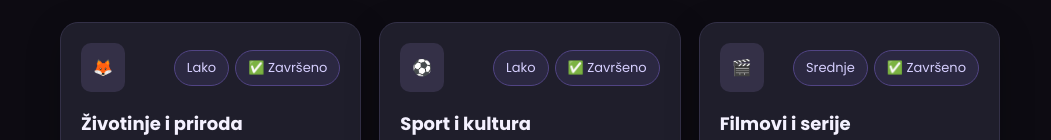
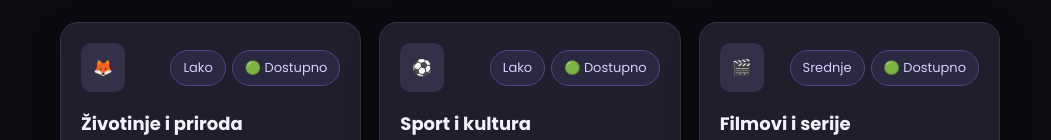
Before and after one commit to elab-development/klijentske-veb-tehnologije-i-skriptni-jezici-2025-26-2024-0201-veb-igrica-asocijacije, a React (Vite) app: page /levels in a window 1280 px wide. Shown: the part 345-485 px from the top of the page, without its empty margins (110-1161 px from the left). Built offline with nearby package versions, Linux system fonts and the light colour scheme.

Commit message:
Show completed levels from saved statistics

```diff
--- a/src/components/LevelCard.tsx
+++ b/src/components/LevelCard.tsx
@@ -4,6 +4,7 @@ import { ILevel } from '../models/Level';
 export default function LevelCard({ level }: { level: ILevel }) {
   const navigate = useNavigate();
   const locked = level.status === 'Zaključano';
+  const completed = level.status === 'Završeno';
   return (
     <article className={`level-card ${locked ? 'locked' : ''}`}>
       <div className="level-top">
@@ -12,12 +13,8 @@ export default function LevelCard({ level }: { level: ILevel }) {
           <span className={`tag ${level.difficulty.toLowerCase()}`}>
             {level.difficulty}
           </span>
-          <span className={`tag status`}>
-            {locked
-              ? '🔒 Zaključano'
-              : level.status === 'Završeno'
-                ? '✅ Završeno'
-                : '🟢 Dostupno'}
+          <span className="tag status">
+            {locked ? '🔒 Zaključano' : completed ? '✅ Završeno' : '🟢 Dostupno'}
           </span>
         </div>
       </div>
@@ -28,7 +25,7 @@ export default function LevelCard({ level }: { level: ILevel }) {
         <strong>{level.points}</strong>
         <span>poena</span>
         <Button disabled={locked} onClick={() => navigate(`/game/${level.id}`)}>
-          {locked ? '🔒 Zaključano' : 'Igraj →'}
+          {locked ? '🔒 Zaključano' : completed ? 'Igraj ponovo →' : 'Igraj →'}
         </Button>
       </div>
     </article>
--- a/src/pages/LevelsPage.tsx
+++ b/src/pages/LevelsPage.tsx
@@ -1,45 +1,80 @@
 import { useEffect, useMemo, useState } from 'react';
+import { useLocation } from 'react-router-dom';
 import LevelCard from '../components/LevelCard';
-import { ILevel } from '../models/Level';
+import type { ILevel } from '../models/Level';
 import { fetchLevels } from '../services/api';
+import { getStoredStats } from '../services/statsStorage';
+
 export default function LevelsPage() {
+  const location = useLocation();
+
   const [levels, setLevels] = useState<ILevel[]>([]);
+  const [completedLevelIds, setCompletedLevelIds] = useState<number[]>([]);
   const [filter, setFilter] = useState('Svi nivoi');
   const [search, setSearch] = useState('');
+
   useEffect(() => {
     fetchLevels().then(setLevels);
   }, []);
+
+  useEffect(() => {
+    const stats = getStoredStats();
+    setCompletedLevelIds(stats.completedLevelIds);
+  }, [location.pathname]);
+
+  const levelsWithProgress = useMemo<ILevel[]>(
+  () =>
+    levels.map((level) => {
+      if (level.status === 'Zaključano') {
+        return level;
+      }
+
+      return {
+        ...level,
+        status: completedLevelIds.includes(level.id) ? 'Završeno' : 'Dostupno',
+      };
+    }),
+  [levels, completedLevelIds],
+);
+
   const filtered = useMemo(
     () =>
-      levels.filter(
-        (l) =>
-          (filter === 'Svi nivoi' || l.difficulty === filter || l.status === filter) &&
-          l.title.toLowerCase().includes(search.toLowerCase()),
+      levelsWithProgress.filter(
+        (level) =>
+          (filter === 'Svi nivoi' ||
+            level.difficulty === filter ||
+            level.status === filter) &&
+          level.title.toLowerCase().includes(search.toLowerCase()),
       ),
-    [levels, filter, search],
+    [levelsWithProgress, filter, search],
   );
+
   const filters = ['Svi nivoi', 'Lako', 'Srednje', 'Teško', 'Završeno'];
+
   return (
     <main className="page">
       <h1>Svi nivoi</h1>
       <p>Izaberite nivo i počnite sa igrom</p>
+
       <input
         className="search"
         placeholder="Pretraži nivoe..."
         value={search}
-        onChange={(e) => setSearch(e.target.value)}
+        onChange={(event) => setSearch(event.target.value)}
       />
+
       <div className="filters">
-        {filters.map((f) => (
+        {filters.map((filterOption) => (
           <button
-            className={filter === f ? 'active' : ''}
-            onClick={() => setFilter(f)}
-            key={f}
+            className={filter === filterOption ? 'active' : ''}
+            onClick={() => setFilter(filterOption)}
+            key={filterOption}
           >
-            {f}
+            {filterOption}
           </button>
         ))}
       </div>
+
       <div className="level-grid">
         {filtered.map((level) => (
           <LevelCard level={level} key={level.id} />
```
